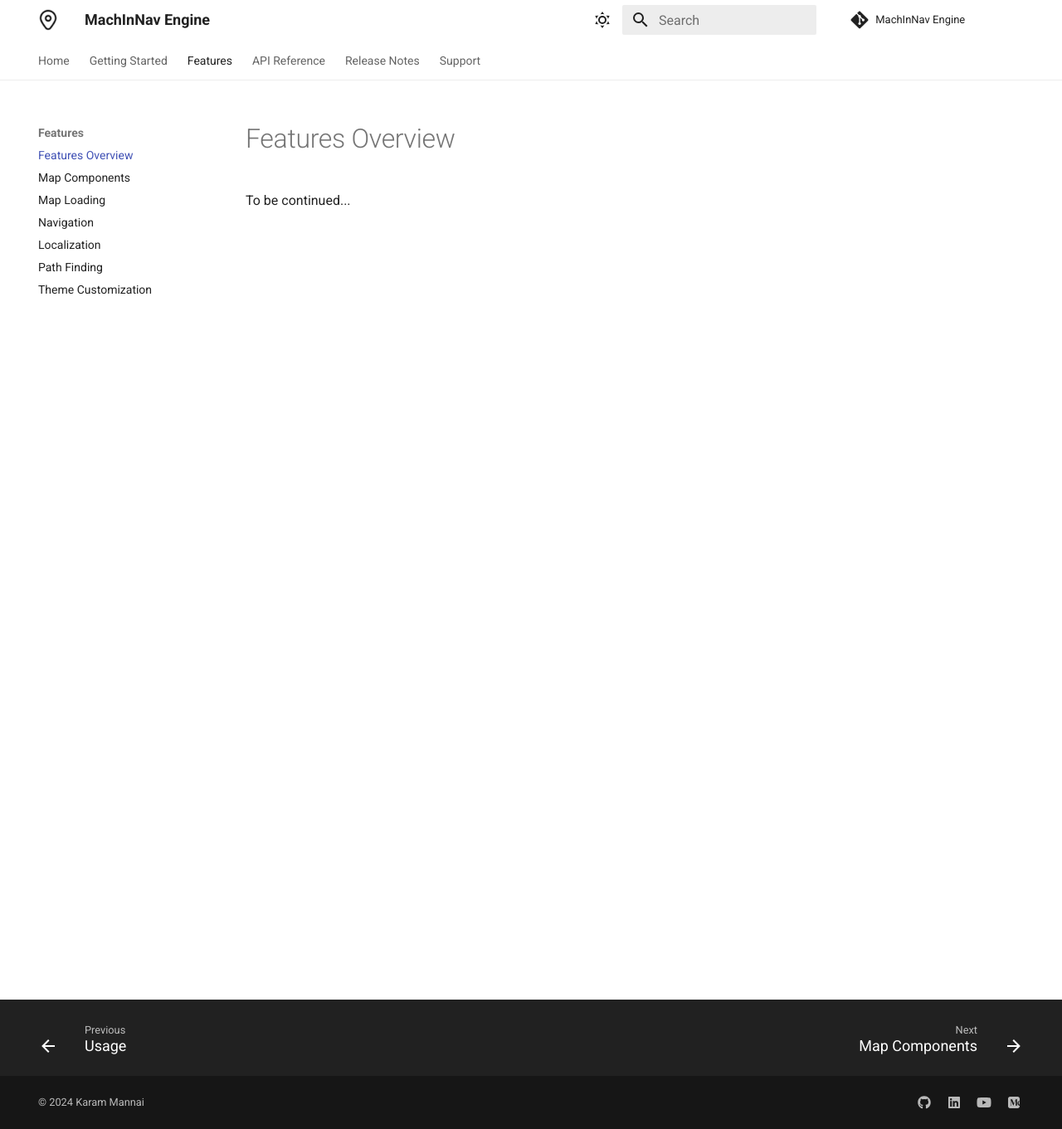
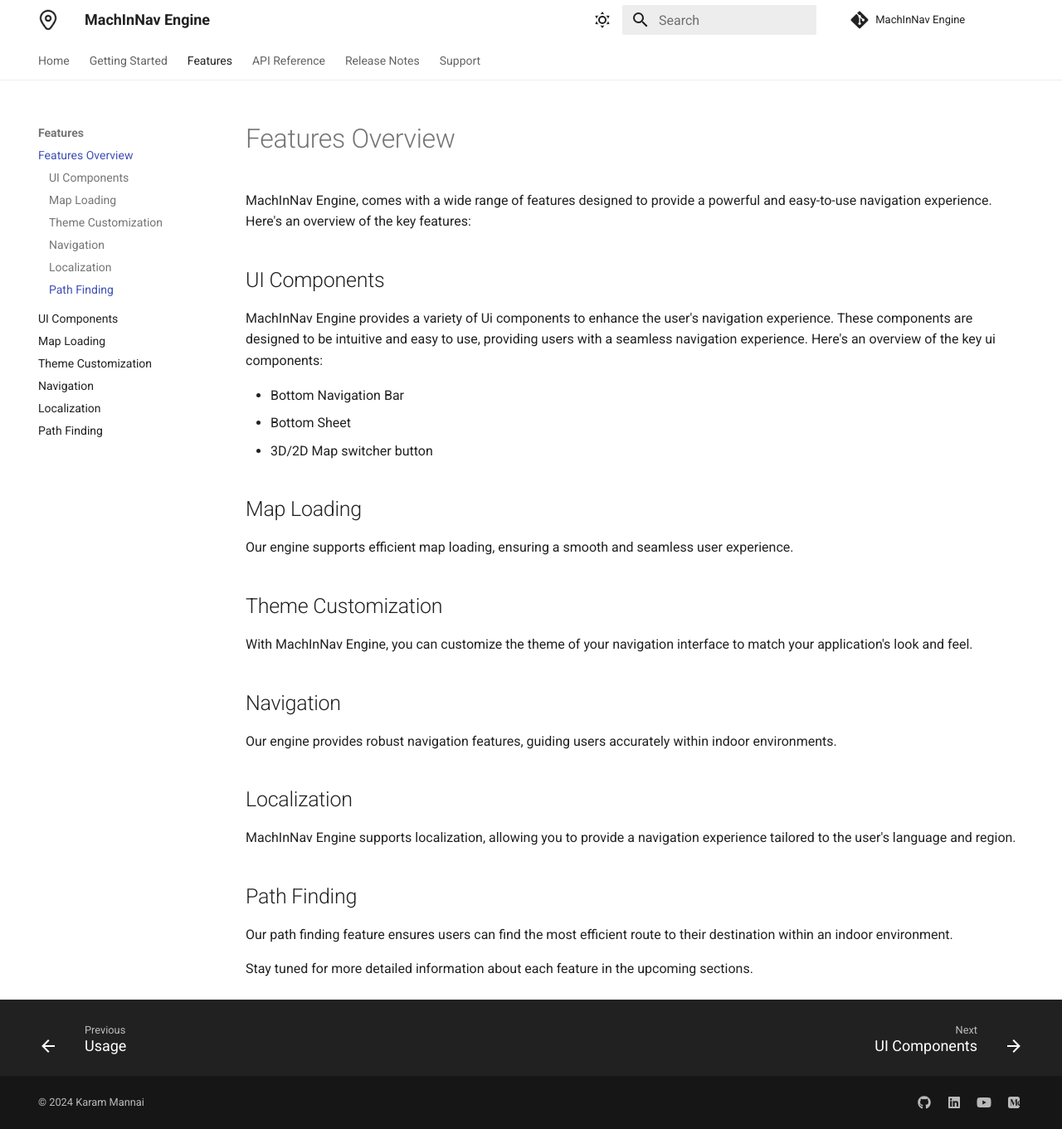
Before and after one commit to KvRae/MINE-Docs, an MkDocs documentation site: the page built from docs/features/features_overview.md, in a window 1280 px wide and 1361 px high. Shown: the whole window at 83% size. Built offline with MkDocs 1.6.1 and Material for MkDocs 9.7.7, drawn with Linux system fonts in a browser that asks for light colours.

Commit message:
Features: Wroking on features section

```diff
--- a/docs/features/features_overview.md
+++ b/docs/features/features_overview.md
@@ -1 +1,36 @@
-To be continued...
+# Features Overview
+
+MachInNav Engine, comes with a wide range of features designed to provide a powerful and easy-to-use navigation experience. Here's an overview of the key features:
+
+## UI Components
+
+MachInNav Engine provides a variety of Ui components to enhance the user's navigation experience.
+These components are designed to be intuitive and easy to use, providing users with a seamless navigation experience.
+Here's an overview of the key ui components:
+
+- Bottom Navigation Bar
+- Bottom Sheet
+- 3D/2D Map switcher button
+
+## Map Loading
+
+Our engine supports efficient map loading, ensuring a smooth and seamless user experience.
+
+## Theme Customization
+
+With MachInNav Engine, you can customize the theme of your navigation interface to match your application's look and feel.
+
+## Navigation
+
+Our engine provides robust navigation features, guiding users accurately within indoor environments.
+
+## Localization
+
+MachInNav Engine supports localization, allowing you to provide a navigation experience tailored to the user's language and region.
+
+## Path Finding
+
+Our path finding feature ensures users can find the most efficient route to their destination within an indoor environment.
+
+
+Stay tuned for more detailed information about each feature in the upcoming sections.
--- a/mkdocs.yml
+++ b/mkdocs.yml
@@ -53,12 +53,12 @@ nav:
         - Youtube Tutorials 🡕 : https://www.youtube.com/@kvrae8698/featured
     - Features:
         - Features Overview: features/features_overview.md
-        - Map Components: features/map_components.md
+        - UI Components: features/ui_components.md
         - Map Loading: features/map_loading.md
+        - Theme Customization: features/theme_customization.md
         - Navigation: features/navigation.md
         - Localization: features/localization.md
         - Path Finding: features/path_finding.md
-        - Theme Customization: features/theme_customization.md
     - API Reference:
         - Module Overview: api_reference/module_overview.md
 
```
Also changed, not shown: docs/features/ui_components.md (added, +14 -0 lines), docs/features/map_components.md (deleted).
